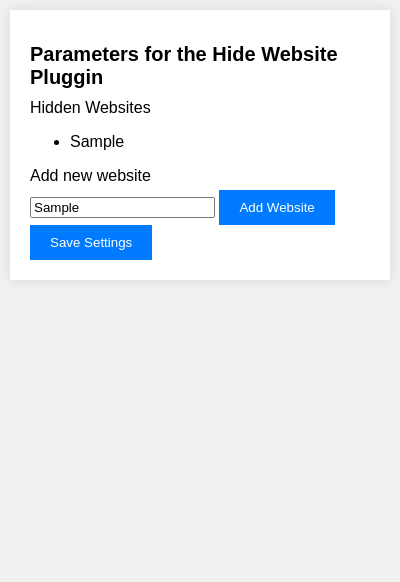
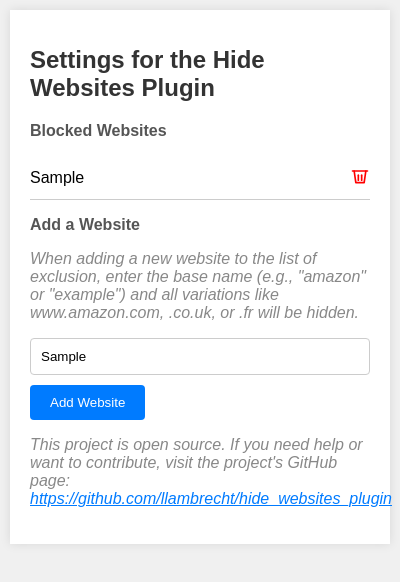
Before and after one commit to llambrecht/hide_websites_plugin, a browser extension: page src/views/popup/addon_popup.html in a window 400 px wide. Both pictures are taken after typing "Sample" into the empty fields and a click on the button "Add Website". Drawn offline with Linux system fonts and the light colour scheme.

Commit message:
Add parameters page

```diff
--- a/src/views/popup/addon_popup.css
+++ b/src/views/popup/addon_popup.css
@@ -13,19 +13,24 @@ body {
 }
 
 h1 {
-  font-size: 20px;
-  margin-bottom: 10px;
+  font-size: 24px;
+  margin-bottom: 20px;
+  color: #333;
 }
 
 label {
   display: block;
-  margin-bottom: 5px;
+  margin-bottom: 10px;
+  color: #555;
+  font-weight: bold;
 }
 
-textarea {
-  width: 100%;
-  height: 100px;
+input[type="text"] {
+  width: calc(100% - 22px);
+  padding: 10px;
   margin-bottom: 10px;
+  border: 1px solid #ccc;
+  border-radius: 4px;
 }
 
 button {
@@ -33,9 +38,60 @@ button {
   background-color: #007bff;
   color: white;
   border: none;
+  border-radius: 4px;
   cursor: pointer;
+  transition: background-color 0.3s;
 }
 
 button:hover {
   background-color: #0056b3;
 }
+
+ul {
+  list-style-type: none;
+  padding: 0;
+}
+
+li {
+  padding: 10px 0;
+  border-bottom: 1px solid #ccc;
+  display: flex;
+  justify-content: space-between;
+  align-items: center;
+}
+
+.deleteButton {
+  background: none;
+  border: none;
+  cursor: pointer;
+  padding: 0;
+}
+
+.deleteButton svg {
+  width: 20px;
+  height: 20px;
+  color: #ff0000;
+}
+
+.deleteButton:hover {
+  background-color:transparent;
+  transform: scale(1.2);
+}
+
+p.helpThisProject {
+  color: #888;
+  font-style: italic;
+}
+
+p.helpThisProject a {
+  color: #007bff;
+}
+
+p.helpThisProject a:hover {
+  color: #0056b3;
+}
+
+p.addNewParagraph{
+  color: #888;
+  font-style: italic;
+}
--- a/src/views/popup/addon_popup.html
+++ b/src/views/popup/addon_popup.html
@@ -8,17 +8,23 @@
 
 <body>
   <div id="content">
-    <h1>Parameters for the Hide Website Pluggin</h1>
+    <h1>Settings for the Hide Websites Plugin</h1>
 
-    <label for="blockedWebsites">Hidden Websites</label>
-    <ul id="blockedWebsites"></ul>
+    <label for="blockedWebsites">Blocked Websites</label>
+    <ul id="blockedWebsites">
+      <!-- List items will be dynamically added here -->
+    </ul>
 
-    <label for="newWebsite">Add new website</label>
+    <label for="newWebsite">Add a Website</label>
+    <p class="addNewParagraph">When adding a new website to the list of exclusion, enter the base name (e.g., "amazon" or "example") and all variations like
+      www.amazon.com, .co.uk, or .fr will be hidden.</p>
     <input type="text" id="newWebsite">
     <button id="addWebsite">Add Website</button>
 
-    <br>
-    <button id="saveSettings">Save Settings</button>
+    <p class="helpThisProject">This project is open source. If you need help or want to contribute, visit the project's GitHub page:
+      <a
+        href="https://github.com/llambrecht/hide_websites_plugin">https://github.com/llambrecht/hide_websites_plugin</a>
+    </p>
   </div>
 
   <script src="addon_popup.js"></script>
--- a/src/views/popup/addon_popup.js
+++ b/src/views/popup/addon_popup.js
@@ -1,44 +1,104 @@
 document.addEventListener('DOMContentLoaded', function() {
-  console.log("enters settings.js");
-  // Load currently blocked websites from storage
-  let blockedWebsitesTextarea = document.getElementById('blockedWebsites');
-
   // Load stored blocked websites from storage
   browser.storage.local.get('blockedWebsites', function(data) {
     if (data.blockedWebsites) {
       let ul = document.getElementById('blockedWebsites');
       data.blockedWebsites.forEach(function(website) {
         let li = document.createElement("li");
+        li.setAttribute('data-website', website);
         li.appendChild(document.createTextNode(website));
+        li.appendChild(createRemoveButton(li, website));
         ul.appendChild(li);
       });
     }
   });
 
-  // Save settings button click handler
-  document.getElementById('saveSettings').addEventListener('click', function() {
-    console.log("enters save settings")
-
-    let blockedWebsites = [];
-    let liElements = document.getElementById('blockedWebsites').getElementsByTagName('li');
-
-    for (var i = 0; i < liElements.length; i++) {
-      blockedWebsites.push(liElements[i].textContent);
-    }
-
-    // Save blocked websites to storage
-    browser.storage.local.set({ 'blockedWebsites': blockedWebsites }, function() {
-      console.log('Settings saved');
-    });
-  });
-
-  // Add website button click handler
+  // Handle add website button click
   document.getElementById('addWebsite').addEventListener('click', function() {
     var newWebsite = document.getElementById('newWebsite').value;
     var li = document.createElement("li");
+    li.setAttribute('data-website', newWebsite);
     li.appendChild(document.createTextNode(newWebsite));
+    li.appendChild(createRemoveButton(li, newWebsite));
     document.getElementById('blockedWebsites').appendChild(li);
+    saveSettings();
   });
 });
 
-console.log("Hello");
+// Function to create a remove button
+function createRemoveButton(li, website) {
+  let removeButton = document.createElement("button");
+  removeButton.classList.add('deleteButton');
+
+  // Create the SVG icon
+  let svgIcon = document.createElementNS("http://www.w3.org/2000/svg", "svg");
+  svgIcon.setAttribute("xmlns", "http://www.w3.org/2000/svg");
+  svgIcon.setAttribute("viewBox", "0 0 24 24");
+  svgIcon.setAttribute("fill", "none");
+  svgIcon.setAttribute("stroke", "currentColor");
+  svgIcon.setAttribute("stroke-width", "2");
+  svgIcon.setAttribute("stroke-linecap", "round");
+  svgIcon.setAttribute("stroke-linejoin", "round");
+  svgIcon.classList.add("feather", "feather-trash");
+
+  // Create the SVG paths
+  let polyline = document.createElementNS("http://www.w3.org/2000/svg", "polyline");
+  polyline.setAttribute("points", "3 6 5 6 21 6");
+
+  let path1 = document.createElementNS("http://www.w3.org/2000/svg", "path");
+  path1.setAttribute("d", "M19 6l-2 14H7L5 6");
+
+  let path2 = document.createElementNS("http://www.w3.org/2000/svg", "path");
+  path2.setAttribute("d", "M10 11v6");
+
+  let path3 = document.createElementNS("http://www.w3.org/2000/svg", "path");
+  path3.setAttribute("d", "M14 11v6");
+
+  // Append paths to SVG
+  svgIcon.appendChild(polyline);
+  svgIcon.appendChild(path1);
+  svgIcon.appendChild(path2);
+  svgIcon.appendChild(path3);
+
+  // Append SVG to button
+  removeButton.appendChild(svgIcon);
+
+  removeButton.addEventListener('click', function() {
+    li.remove();
+    removeWebsite(website);
+  });
+
+  return removeButton;
+}
+
+
+// Function to save settings
+async function saveSettings() {
+  let blockedWebsites = [];
+  let liElements = document.getElementById('blockedWebsites').getElementsByTagName('li');
+  for (var i = 0; i < liElements.length; i++) {
+    blockedWebsites.push(liElements[i].getAttribute('data-website'));
+  }
+  // Save blocked websites to storage
+  await browser.storage.local.set({ 'blockedWebsites': blockedWebsites });
+}
+
+// Handle removeWebsite function
+async function removeWebsite(website) {
+  let data = await browser.storage.local.get('blockedWebsites');
+  if (data.blockedWebsites) {
+    let blockedWebsites = data.blockedWebsites.filter(function(item) {
+      return item !== website;
+    });
+    await browser.storage.local.set({ 'blockedWebsites': blockedWebsites });
+  }
+}
+
+// Add website on pressing Enter key
+document.getElementById('newWebsite').addEventListener('keypress', function(e) {
+  if (e.key === "Enter") {
+    e.preventDefault(); // Prevent the default action (form submission)
+    document.getElementById('addWebsite').click();
+    document.getElementById('newWebsite').value = '';
+  }
+});
```
Also changed, not shown: src/blocker.js (+10 -3 lines), manifest.json.
